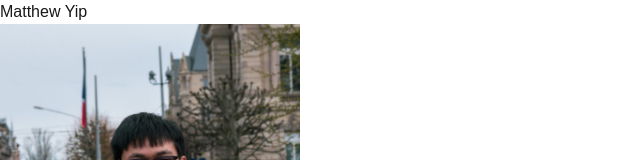
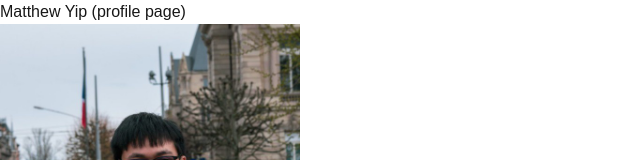
Before and after one commit to mingjelly/nusescholars, a Next.js app: page /humans-of-descholars/matthew-yip in a window 1280 px wide. Shown: the top 160 px of the page, without its empty margins (0-640 px from the left). Built offline with nearby package versions, Linux system fonts and the light colour scheme.

Commit message:
Add distinguishing feature on profile page

```diff
--- a/src/app/humans-of-descholars/matthew-yip/page.tsx
+++ b/src/app/humans-of-descholars/matthew-yip/page.tsx
@@ -3,7 +3,7 @@ import Image from "next/image";
 export default function Page() {
     return  (
         <div>
-        <div>Matthew Yip</div>
+        <div>Matthew Yip (profile page)</div>
         <Image
         className="dark:invert"
         src="/images/Matthew-Yip.jpg"
```
